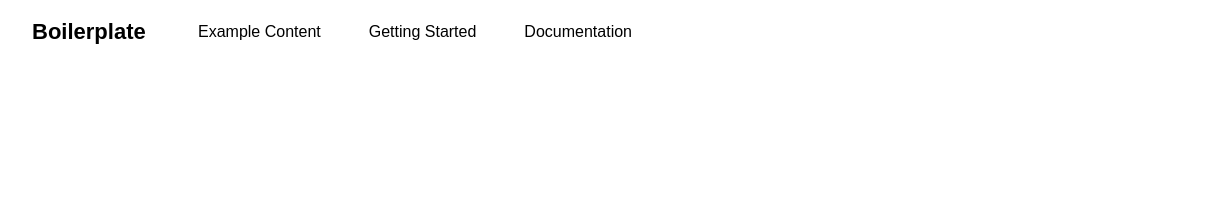
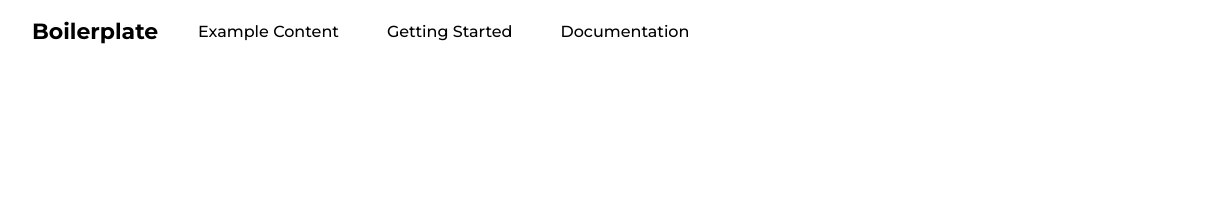
Before and after one commit to kmurugulla/grand-hotel, a website with bundled scripts: page 404.html in a window 1280 px wide. Shown: the top 206 px of the page, 0-1220 px from the left. Built offline with nearby package versions, Linux system fonts and the light colour scheme; files whose address does not match are found by name.

Commit message:
adding the social icons and importing fonts

```diff
--- a/styles/lazy-styles.css
+++ b/styles/lazy-styles.css
@@ -1 +1,3 @@
 /* below the fold CSS goes here */
+@import url('https://fonts.googleapis.com/css?family=Montserrat:100,100i,200,200i,300,300i,400,400i,500,500i,600,600i,700');
+@import url('https://fonts.googleapis.com/css?family=Josefin+Sans:100,100i,300,300i,400,400i,600,600i,700,700i');
```
Also changed, not shown: icons/facebook-f.svg (added), icons/instagram.svg (added), icons/tiktok.svg (added), icons/twitter.svg (added).
